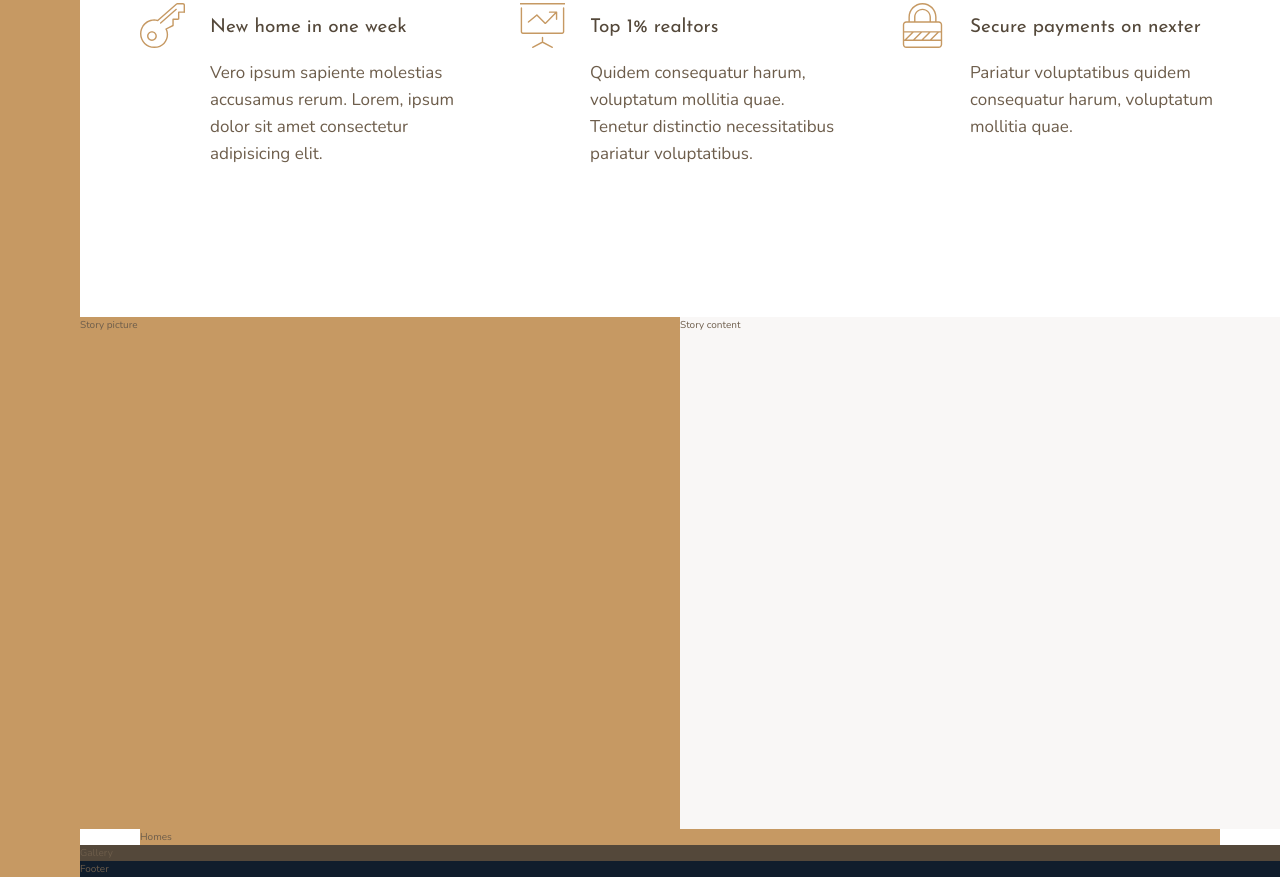
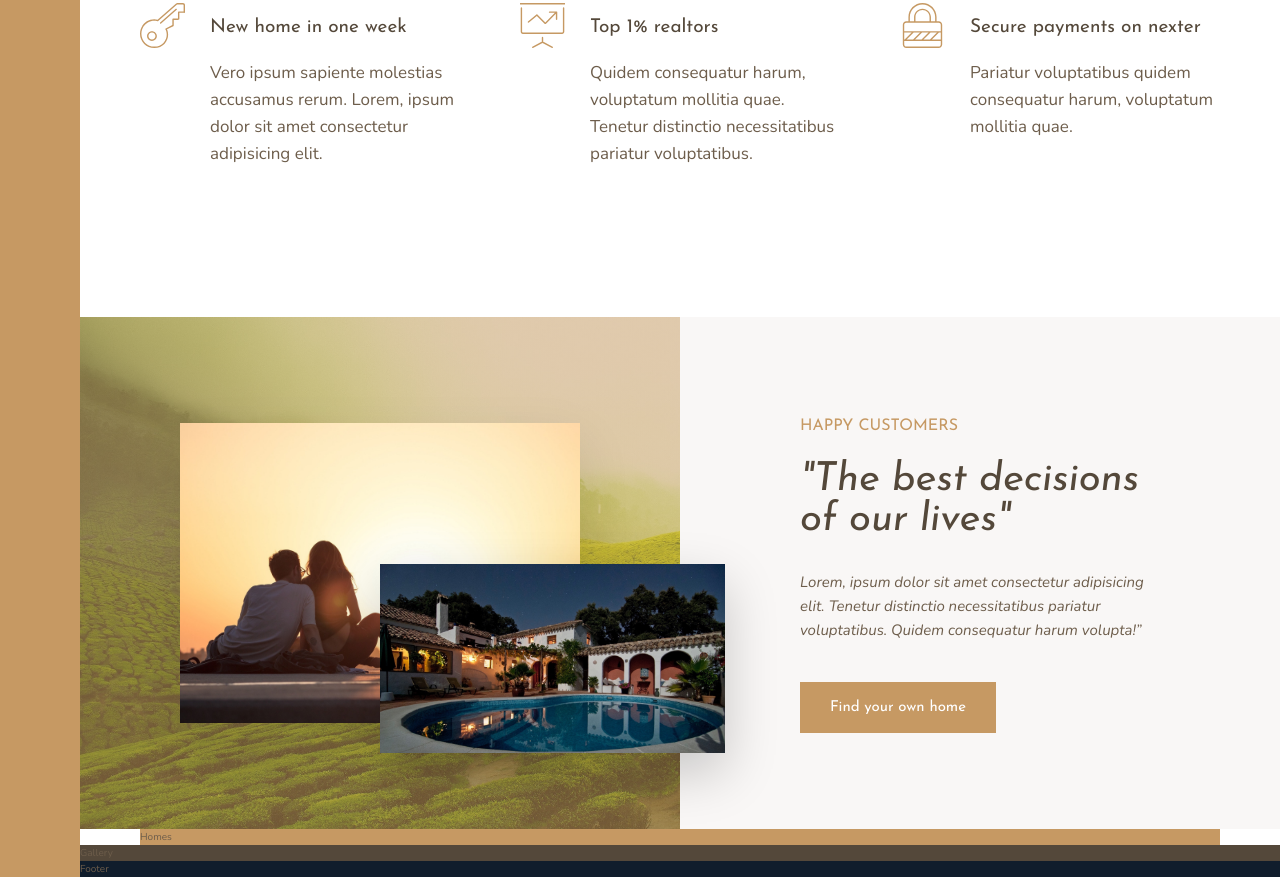
Before and after one commit to didiweb24/Nexter, a website: page index.html in a window 1280 px wide. Shown: the part 991-1868 px from the top of the page. Drawn offline with nearby package versions, Linux system fonts and the light colour scheme.

Commit message:
homes yapılacak

```diff
--- a/index.html
+++ b/index.html
@@ -89,10 +89,14 @@
        </section>
 
        <div class="story__pictures">
-           Story picture
+           <img src="img/story-1.jpeg" alt="Couple with new house" class="story__img-1">
+           <img src="img/story-2.jpeg" alt="new house" class="story__img-2">
        </div>
        <div class="story__content">
-           Story content
+           <h3 class="heading-3 mb-sm">Happy Customers</h3>
+           <h2 class="heading-2 heading-2--dark mb-md"> "The  best decisions of our lives"</h2>
+           <p class="story__text mb-lg">Lorem, ipsum dolor sit amet consectetur adipisicing elit. Tenetur distinctio necessitatibus pariatur voluptatibus. Quidem consequatur harum volupta!&rdquo;</p>
+           <button class="btn">Find your own home</button>
        </div>
 
        <section class="homes">
--- a/sass/_story.scss
+++ b/sass/_story.scss
@@ -2,10 +2,52 @@
     &__pictures {
         background-color: $color-primary;
         grid-column: full-start / col-end 4;
+        background-image:linear-gradient(rgba($color-primary, .5),rgba($color-primary, .5)),url(/img/back.jpg);
+        background-size: cover;
+
+        display: grid;
+        grid-template-rows: repeat(6, 1fr);
+        grid-template-columns:repeat(6,1fr) ;
+        align-items: center;
     }
+
+
+    &__img-1 {
+        width: 100%;
+        grid-row: 2 / 6;
+        grid-column: 2 / 6;
+        box-shadow: 0 2rem 5rem rgba(#000,.1);
+    }
+
+    &__img-2 {
+        width: 115%;
+        grid-row: 4 / 6;
+        grid-column:4 / 7;
+        z-index: 20;
+        box-shadow: 0 2rem 5rem rgba(#000,.2);
+    }
+
 
     &__content {
         background-color: $color-grey-light-1;
         grid-column: col-start 5 / full-end;
+
+        padding: 6rem 12rem;
+
+        // display: flex;
+        // flex-direction: column;
+        // justify-content: center;
+        // align-items: flex-start;
+
+        display: grid;
+        align-content: center;
+        justify-items: start;
+    }
+
+    &__text {
+        font-size:1.5rem;
+        font-style: italic;
+
+        margin-bottom: 4rem;
     }
 }
--- a/sass/_typography.scss
+++ b/sass/_typography.scss
@@ -12,10 +12,21 @@
 .heading-2 {
 
     @extend %heading;
+    font-size:4rem;
+    font-style: italic;
+    line-height: 1;
+
+
+    &--light { color:$color-grey-light-1}
+    &--dark { color:$color-grey-dark-1}
 }
 .heading-3 {
 
     @extend %heading;
+    font-size:1.6rem;
+    color: $color-primary;
+    text-transform: uppercase;
+
 }
 .heading-4 {
 
@@ -25,3 +36,25 @@
     &--light { color:$color-grey-light-1}
     &--dark { color:$color-grey-dark-1}
 }
+
+.btn {
+    background-color: $color-primary;
+    color:#fff;
+    border:none;
+    border-radius:0;
+    font-family: $font-display;
+    font-size:1.5rem;
+
+    padding:1.8rem 3rem ;
+    cursor:pointer;
+    transition: all .2s;
+
+    &:hover {
+        background-color: $color-primary-dark;
+    }
+}
+
+.mb-sm {margin-bottom:2rem}
+.mb-md {margin-bottom:3rem}
+.mb-lg {margin-bottom:4rem}
+.mb-hg {margin-bottom:8rem}
```
Also changed, not shown: css/style.css.
